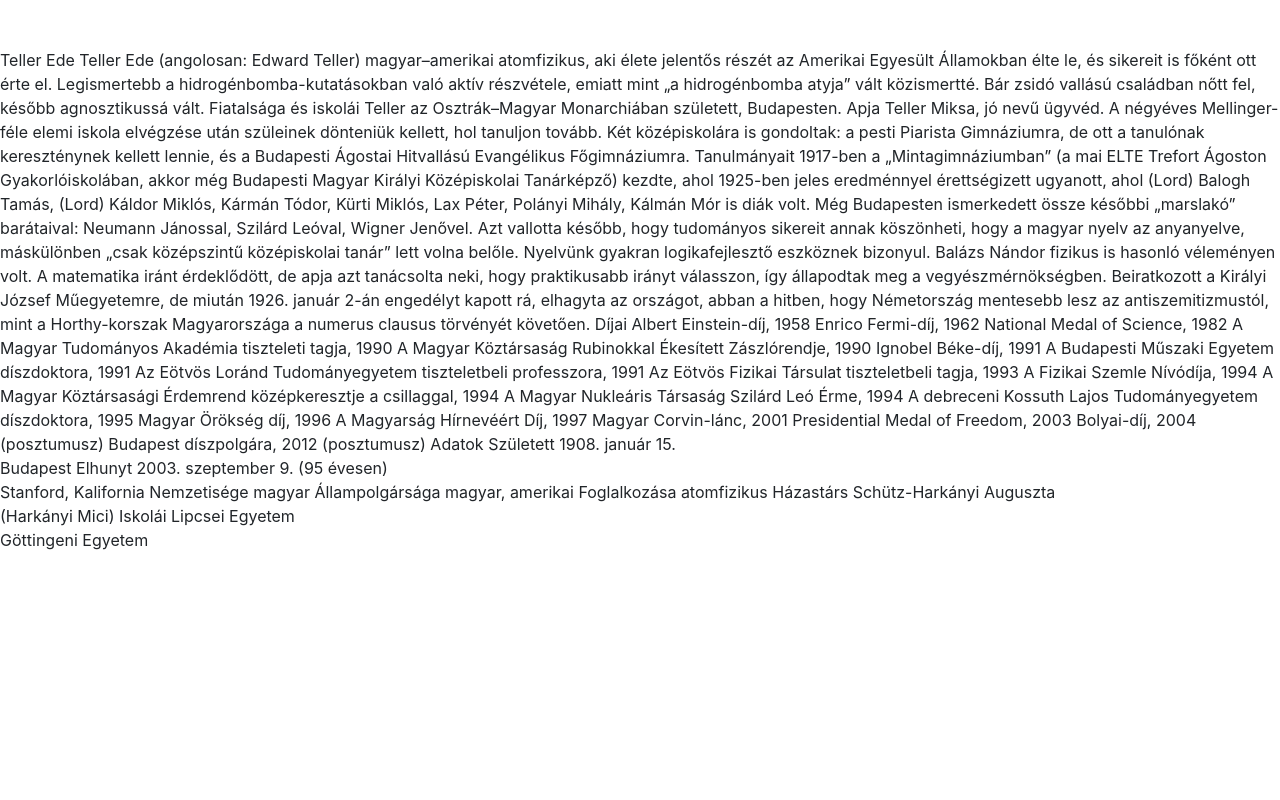
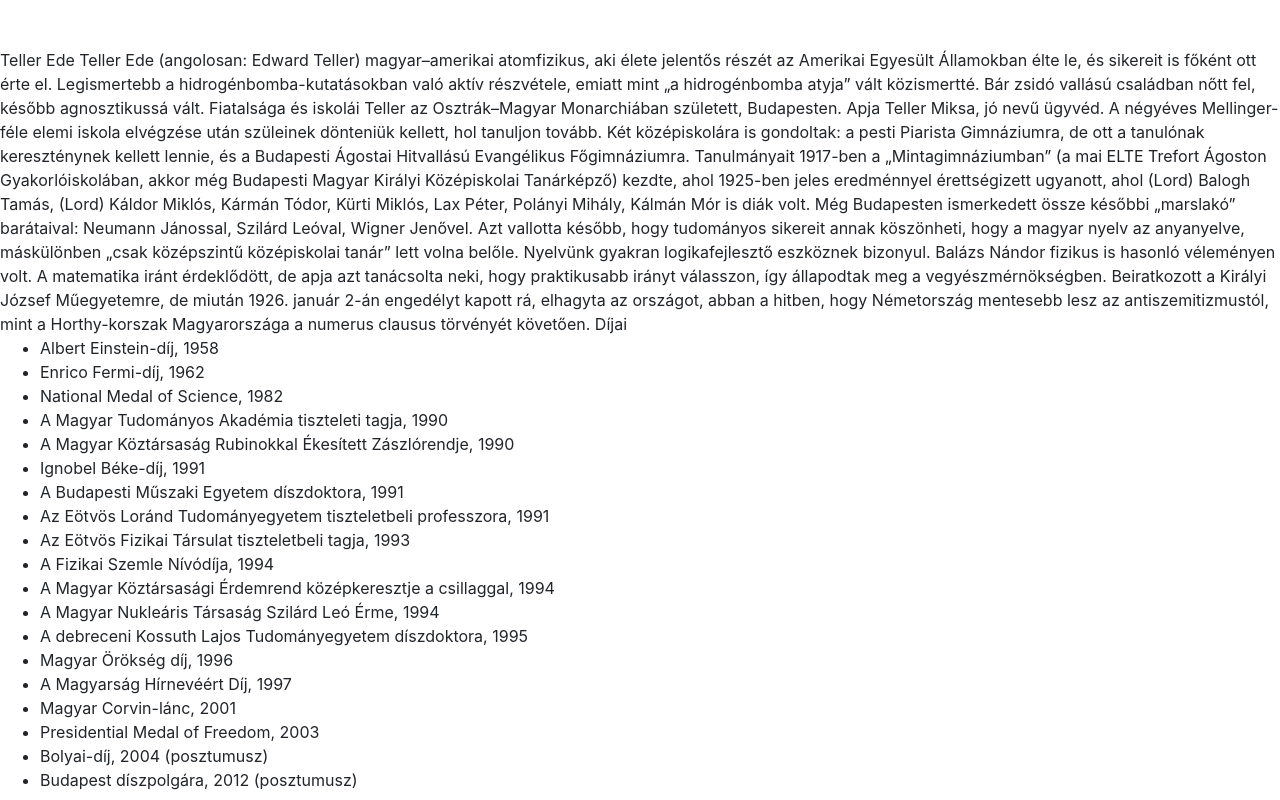
Before and after one commit to domjandominika/TellerEde, a plain HTML site: page index.html in a window 1280 px wide. Shown: the top 800 px of the page. Drawn offline with nearby package versions, Linux system fonts and the light colour scheme.

Commit message:
listázás

```diff
--- a/index.html
+++ b/index.html
@@ -40,25 +40,27 @@
 
 		Díjai
 
-		Albert Einstein-díj, 1958
-		Enrico Fermi-díj, 1962
-		National Medal of Science, 1982
-		A Magyar Tudományos Akadémia tiszteleti tagja, 1990
-		A Magyar Köztársaság Rubinokkal Ékesített Zászlórendje, 1990
-		Ignobel Béke-díj, 1991
-		A Budapesti Műszaki Egyetem díszdoktora, 1991
-		Az Eötvös Loránd Tudományegyetem tiszteletbeli professzora, 1991
-		Az Eötvös Fizikai Társulat tiszteletbeli tagja, 1993
-		A Fizikai Szemle Nívódíja, 1994
-		A Magyar Köztársasági Érdemrend középkeresztje a csillaggal, 1994
-		A Magyar Nukleáris Társaság Szilárd Leó Érme, 1994
-		A debreceni Kossuth Lajos Tudományegyetem díszdoktora, 1995
-		Magyar Örökség díj, 1996
-		A Magyarság Hírnevéért Díj, 1997
-		Magyar Corvin-lánc, 2001
-		Presidential Medal of Freedom, 2003
-		Bolyai-díj, 2004 (posztumusz)
-		Budapest díszpolgára, 2012 (posztumusz)
+		<ul>
+			<li>Albert Einstein-díj, 1958</li>
+			<li>Enrico Fermi-díj, 1962</li>
+			<li>National Medal of Science, 1982</li>
+			<li>A Magyar Tudományos Akadémia tiszteleti tagja, 1990</li>
+			<li>A Magyar Köztársaság Rubinokkal Ékesített Zászlórendje, 1990</li>
+			<li>Ignobel Béke-díj, 1991</li>
+			<li>A Budapesti Műszaki Egyetem díszdoktora, 1991</li>
+			<li>Az Eötvös Loránd Tudományegyetem tiszteletbeli professzora, 1991</li>
+			<li>Az Eötvös Fizikai Társulat tiszteletbeli tagja, 1993</li>
+			<li>A Fizikai Szemle Nívódíja, 1994</li>
+			<li>A Magyar Köztársasági Érdemrend középkeresztje a csillaggal, 1994</li>
+			<li>A Magyar Nukleáris Társaság Szilárd Leó Érme, 1994</li>
+			<li>A debreceni Kossuth Lajos Tudományegyetem díszdoktora, 1995</li>
+			<li>Magyar Örökség díj, 1996</li>
+			<li>A Magyarság Hírnevéért Díj, 1997</li>
+			<li>Magyar Corvin-lánc, 2001</li>
+			<li>Presidential Medal of Freedom, 2003</li>
+			<li>Bolyai-díj, 2004 (posztumusz)</li>
+			<li>Budapest díszpolgára, 2012 (posztumusz)</li>
+		</ul>
 
 		Adatok
 
```
